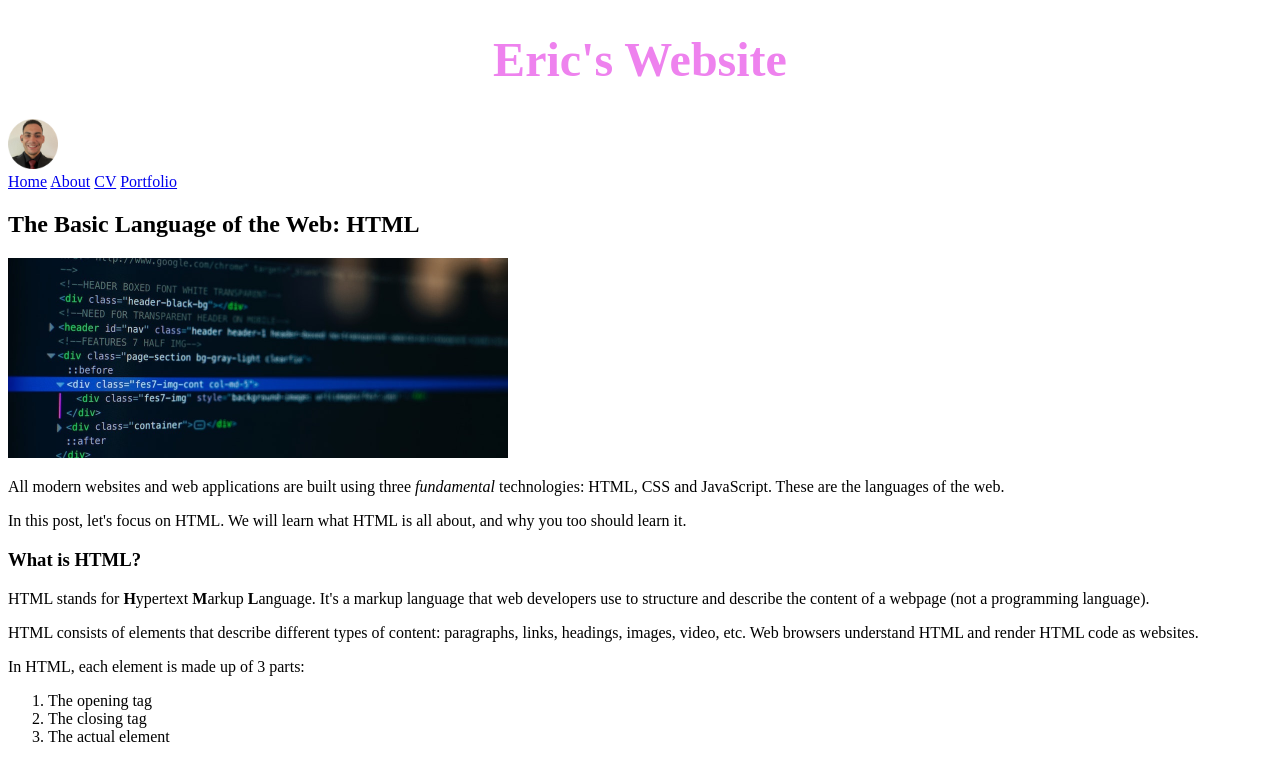
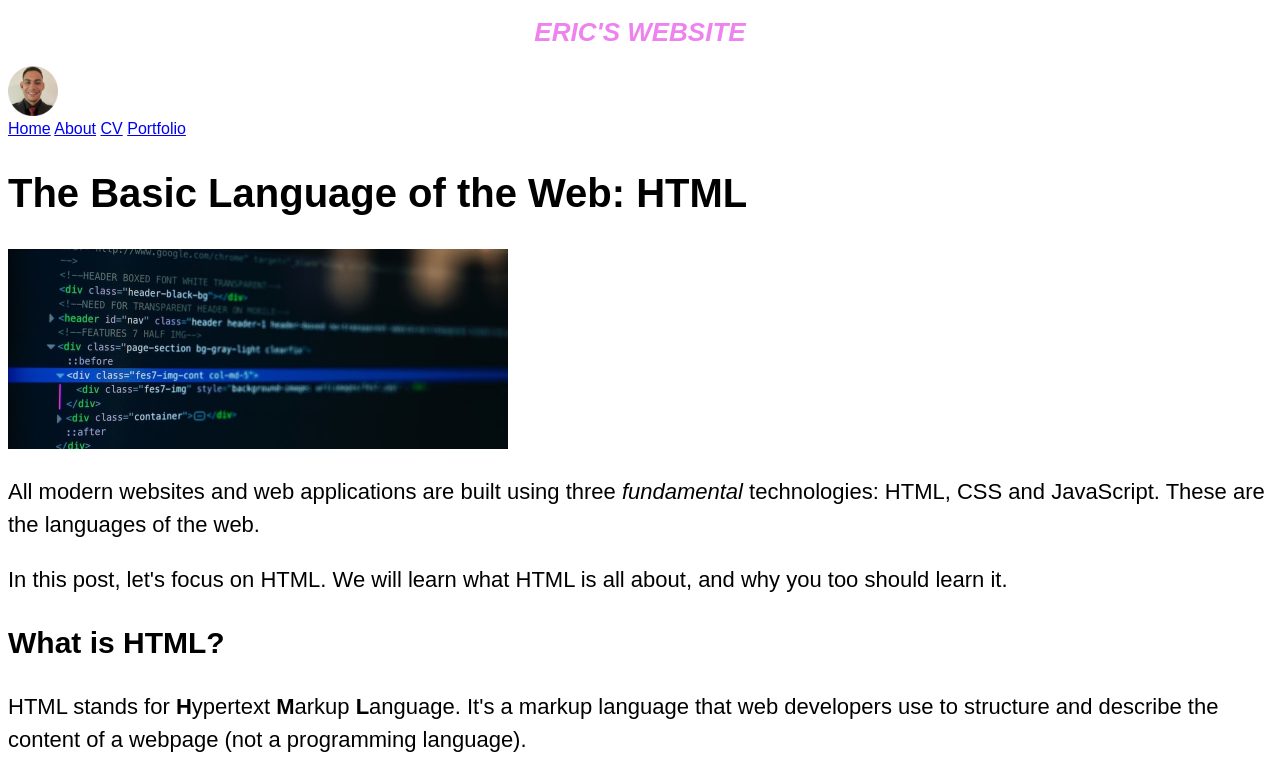
Before and after one commit to EricIVara/HTML_CSS, a plain HTML site: page TheCodeMagazine/index.html in a window 1280 px wide. Shown: the top 759 px of the page. Drawn offline with Linux system fonts and the light colour scheme.

Commit message:
updated css file

```diff
--- a/TheCodeMagazine/index.html
+++ b/TheCodeMagazine/index.html
@@ -13,7 +13,6 @@
                     src="images/eric-vara.jpg"
                     alt="photo of Eric Vara"
                     class="icon-img"
-                    ali
                     width="50"
                     height="50"
                 />
@@ -90,7 +89,7 @@
                 <li>
                     <img
                         src="images/related-2.jpg"
-                        alt="image of lightning"
+`                        alt="image of lightning"
                         width="75"
                         height="75"
                     >
--- a/styles/styles.css
+++ b/styles/styles.css
@@ -1,5 +1,34 @@
+body {
+    font-family: sans-serif;
+}
+
 h1 {
     color: violet;
     text-align: center;
-    font-size: 300%;
+    font-size: 26px;
+    text-transform: uppercase;
+    font-style: italic;
 }
+
+h2 {
+    font-size: 40px;
+}
+
+h3 {
+    font-size: 30px;
+}
+
+h4 {
+    font-size: 20px;
+    text-transform: uppercase;
+    text-align: center;
+}
+
+p {
+    font-size: 22px;
+    line-height: 1.5;
+}
+
+li {
+    font-size: 20px;
+}
```
